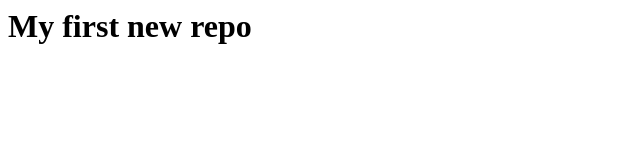
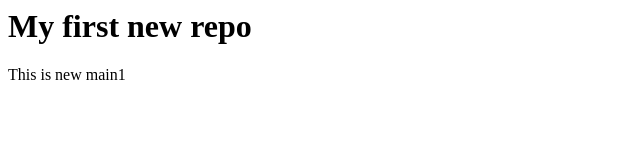
Before and after one commit to student-drdo/LocalRepo, a plain HTML site: page index.html in a window 1280 px wide. Shown: the full height of the page, 0-640 px from the left. Drawn offline with Linux system fonts and the light colour scheme.

Commit message:
new main1

```diff
--- a/index.html
+++ b/index.html
@@ -1 +1,2 @@
 <h1>My first new repo</h1>
+<p>This is new main1</p>
```
